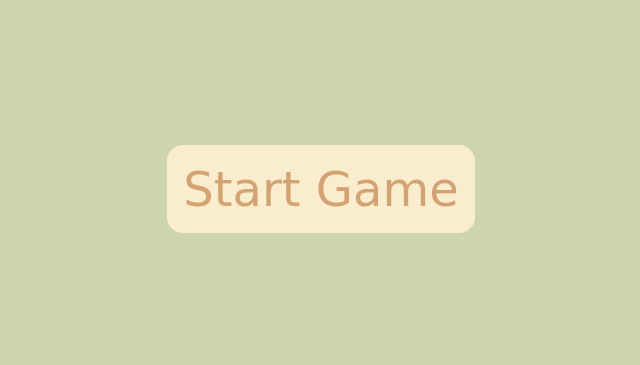
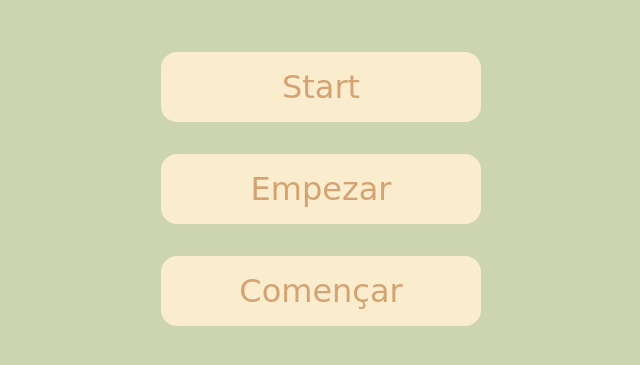
Before and after one commit to vricart/memory-game, a plain HTML site: page memory.html in a window 1280 px wide. Shown: the part 211-576 px from the top of the page, without its empty margins (319-959 px from the left). Drawn offline with Linux system fonts and the light colour scheme; a web font is replaced by a local one.

Commit message:
Project1-Memory Game-Start Page Setup

```diff
--- a/memory.html
+++ b/memory.html
@@ -28,7 +28,9 @@
     <section></section>
 
     <div class="controls-container">
-        <button id="start">Start Game</button>
+        <button class="start">Start</button>
+        <button class="start">Empezar</button>
+        <button class="start">Començar</button>
     </div>
 
     <script src="script.js"></script>
--- a/style.css
+++ b/style.css
@@ -5,11 +5,8 @@ light green: #E9EDC9
 lighter green: #FEFAE0
 beige: #FAEDCD
 light brown: #D4A373
-
 https://coolors.co/palette/ccd5ae-e9edc9-fefae0-faedcd-d4a373
-
 font-family: 'Schoolbell', cursive;
-
 */
 
 * {
@@ -93,6 +90,7 @@ section {
     position: absolute;
     display: flex;
     align-items: center;
+    flex-direction: column;
     justify-content: center;
     width: 100%;
     height: 100%;
@@ -105,14 +103,18 @@ button {
     border-radius: 1rem;
     cursor: pointer;
     font-family: 'Schoolbell', cursive;
+
 }
 
 
-#start {
-    font-size: 3rem;
+.start {
+    font-size: 2rem;
+    width: 25%;
     padding: 1rem;
+    margin: 1rem;
     background-color: #FAEDCD;
     color: #D4A373;
+
 }
 
 
```
